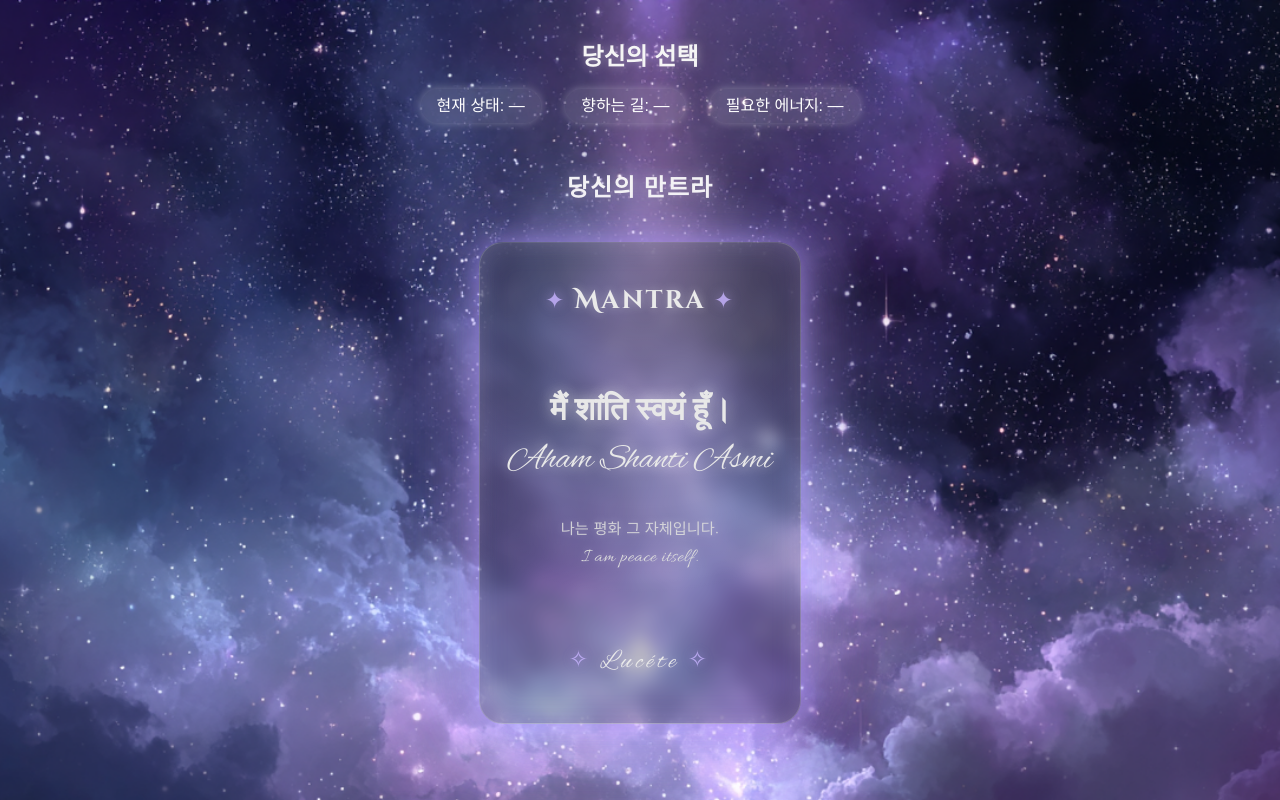
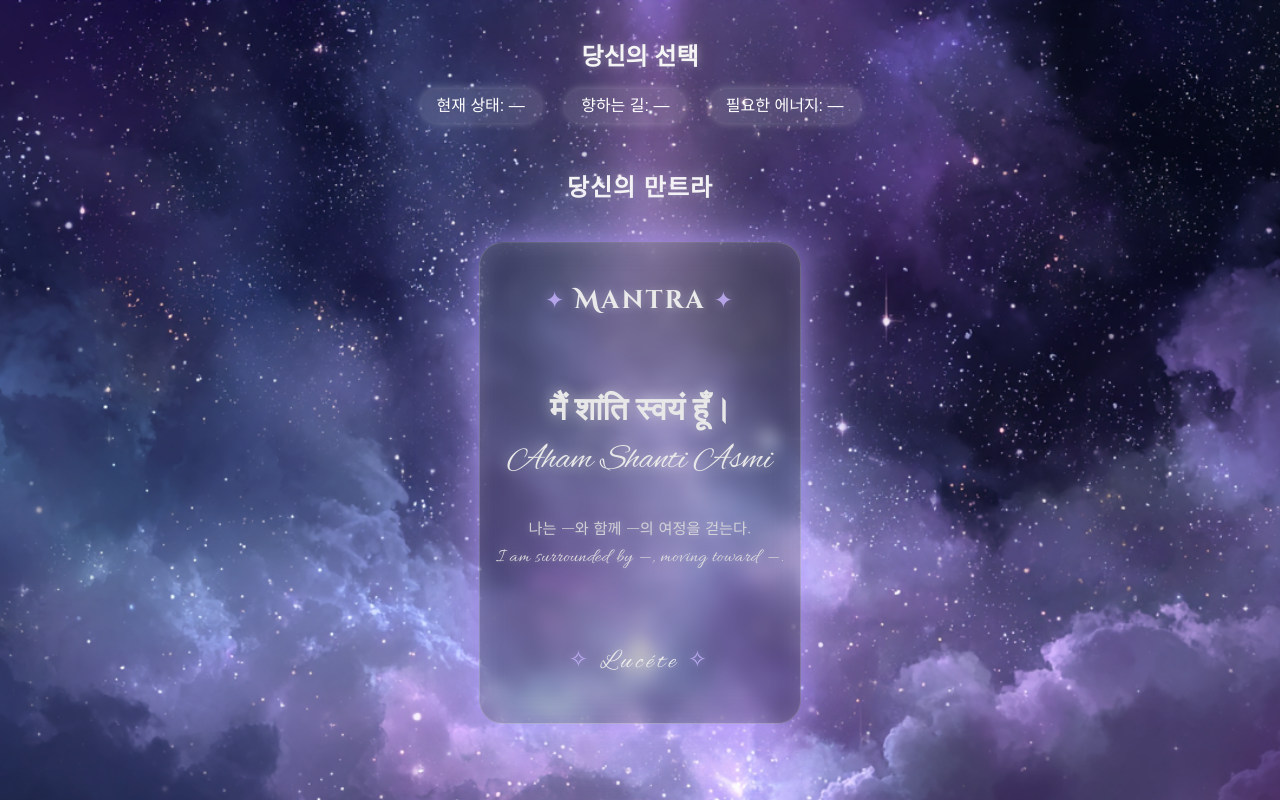
Before and after one commit to lucete202508-design/Matra1004, a plain HTML site: page index.html in a window 1280 px wide. Shown: the top 800 px of the page. Drawn offline with Linux system fonts and the light colour scheme; a web font is replaced by a local one.

Commit message:
Update index.html

```diff
--- a/index.html
+++ b/index.html
@@ -300,6 +300,60 @@ button:active {
         `;
       }
     });
+
+
+        // 🌟 만트라 자동 생성 로직
+  function generateMantra(state, path, energy) {
+    // 감성 조합 규칙
+    const templates = [
+      `나는 ${energy} 속에서 ${path}되고 있다.`,
+      `나는 ${path}의 길 위에서 ${energy}를 느낀다.`,
+      `나는 ${state} 속에서 ${energy}를 찾아간다.`,
+      `나는 ${energy}로 ${path}의 문을 연다.`,
+      `나는 ${energy}와 함께 ${path}의 여정을 걷는다.`
+    ];
+
+    // 랜덤으로 하나 선택
+    const sentence = templates[Math.floor(Math.random() * templates.length)];
+
+    return sentence
+      .replace("state", state)
+      .replace("path", path)
+      .replace("energy", energy);
+  }
+
+  document.addEventListener("DOMContentLoaded", () => {
+    const choicesDiv = document.querySelector(".choices");
+    if (choicesDiv) {
+      choicesDiv.innerHTML = `
+        <span>현재 상태: ${state}</span>
+        <span>향하는 길: ${path}</span>
+        <span>필요한 에너지: ${energy}</span>
+      `;
+    }
+
+    // 만트라 표시 영역 변경
+    const mantraKo = document.querySelector(".mantra-ko");
+    const mantraEn = document.querySelector(".mantra-en");
+
+    if (mantraKo && mantraEn) {
+      const korean = generateMantra(state, path, energy);
+      const englishTemplates = [
+        `I am walking the path of ${path} with ${energy}.`,
+        `I am becoming one with ${energy}.`,
+        `I am finding ${energy} through ${path}.`,
+        `I am growing beyond ${state}, into ${energy}.`,
+        `I am surrounded by ${energy}, moving toward ${path}.`
+      ];
+      const english = englishTemplates[Math.floor(Math.random() * englishTemplates.length)];
+
+      mantraKo.textContent = korean;
+      mantraEn.textContent = english;
+    }
+  });
+
+
+
   </script>
 </body>
 </html>
```
